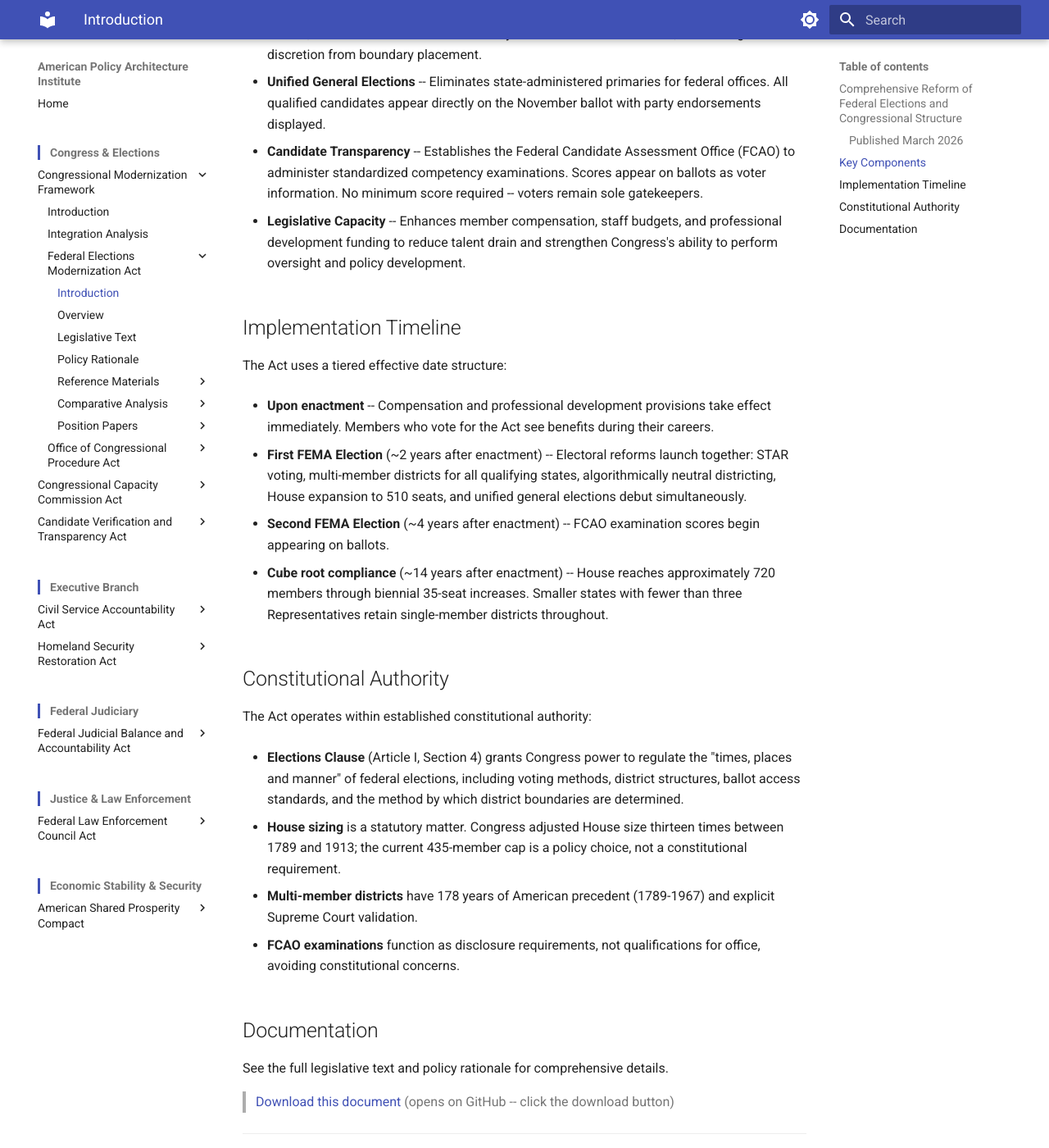
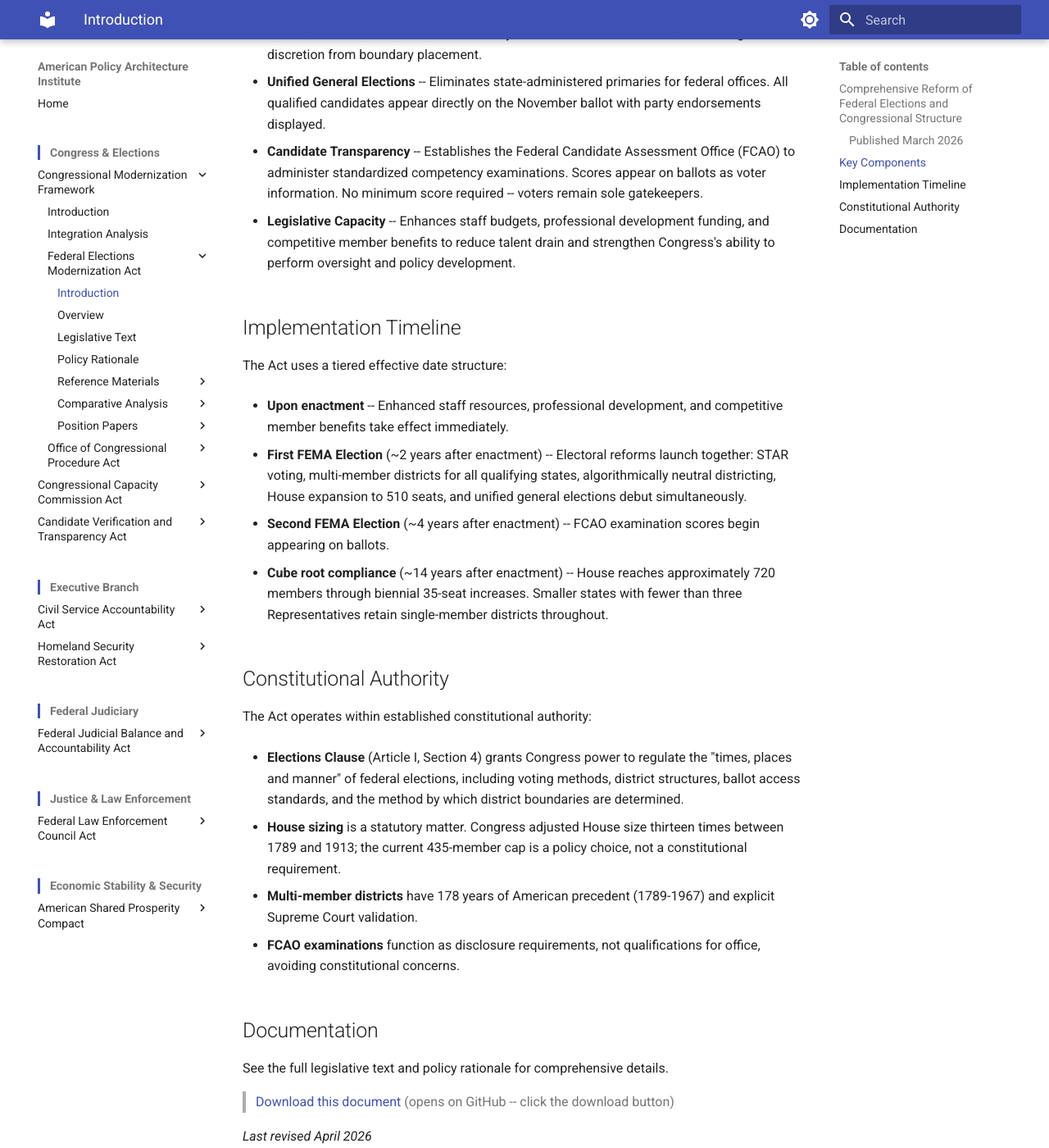
Before and after one commit to albertintech/apai, an MkDocs documentation site: the page built from docs/congress/cmf/fema/introduction.md, in a window 1280 px wide and 1400 px high, scrolled down 1069 px. Shown: the whole window at 82% size. Built offline with MkDocs 1.6.1 and Material for MkDocs 9.7.7, drawn with Linux system fonts in a browser that asks for light colours; some of the changed text lies outside the part shown.

Commit message:
Update introduction.md

```diff
--- a/docs/congress/cmf/fema/introduction.md
+++ b/docs/congress/cmf/fema/introduction.md
@@ -26,13 +26,13 @@ The Act treats these as maintenance needs rather than moral failures -- infrastr
 
 - **Candidate Transparency** -- Establishes the Federal Candidate Assessment Office (FCAO) to administer standardized competency examinations. Scores appear on ballots as voter information. No minimum score required -- voters remain sole gatekeepers.
 
-- **Legislative Capacity** -- Enhances member compensation, staff budgets, and professional development funding to reduce talent drain and strengthen Congress's ability to perform oversight and policy development.
+- **Legislative Capacity** -- Enhances staff budgets, professional development funding, and competitive member benefits to reduce talent drain and strengthen Congress's ability to perform oversight and policy development.
 
 ## Implementation Timeline
 
 The Act uses a tiered effective date structure:
 
-- **Upon enactment** -- Compensation and professional development provisions take effect immediately. Members who vote for the Act see benefits during their careers.
+- **Upon enactment** -- Enhanced staff resources, professional development, and competitive member benefits take effect immediately.
 
 - **First FEMA Election** (~2 years after enactment) -- Electoral reforms launch together: STAR voting, multi-member districts for all qualifying states, algorithmically neutral districting, House expansion to 510 seats, and unified general elections debut simultaneously.
 
@@ -58,6 +58,8 @@ See the full legislative text and policy rationale for comprehensive details.
 
 > [Download this document](https://github.com/albertintech/apai/blob/main/docs/congress/cmf/fema/introduction.md) (opens on GitHub -- click the download button)
 
+*Last revised April 2026*
+
 ---
 
 *Prepared by Albert Ramos for The American Policy Architecture Institute*
```
Also changed, not shown: other parts of docs/congress/cmf/fema/introduction.md (+1 -1 lines).
